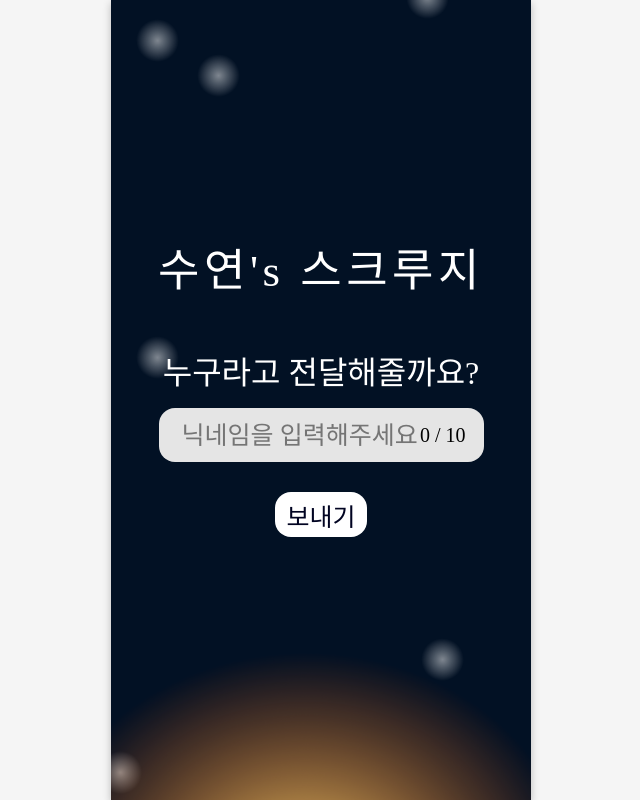
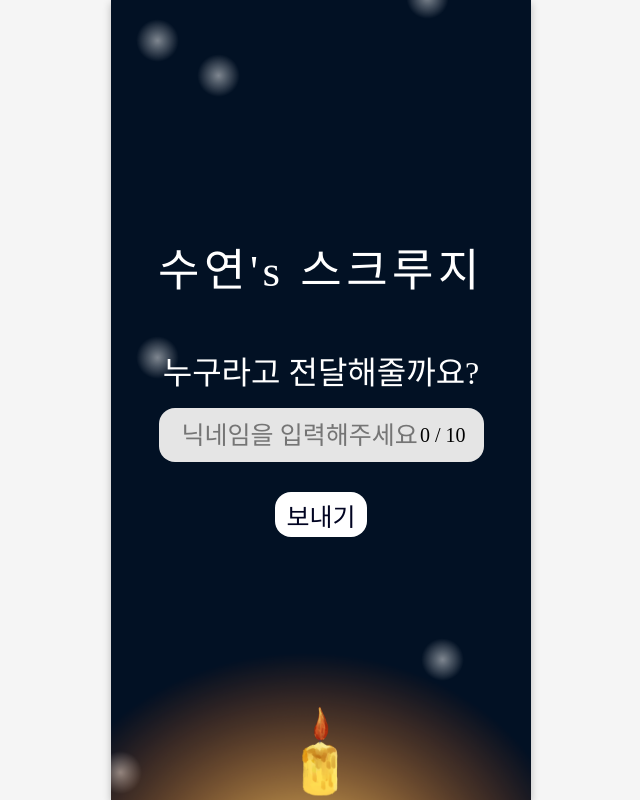
Before and after one commit to Dear-My-Scrooge/Dear-My-Scrooge-Front, a React (Vite) app: page /nickname in a window 1280 px wide. Shown: the whole page, without its empty margins (319-959 px from the left). Built offline with nearby package versions, Linux system fonts and the light colour scheme; a web font is replaced by a local one.

Commit message:
:sparkles: Feat: 촛불 컴포넌트 생성

```diff
--- /dev/null
+++ b/src/components/candle/Candle.jsx
@@ -0,0 +1,16 @@
+import React from "react";
+import { Link } from "react-router-dom";
+import * as S from "./style";
+import CandleIcon from "../../assets/images/icon/candle.png";
+
+function Candle() {
+  return (
+    <>
+      <Link to="/about">
+        <S.Candle src={CandleIcon} alt="촛불 아이콘" />
+      </Link>
+    </>
+  );
+}
+
+export default Candle;
--- /dev/null
+++ b/src/components/candle/style.jsx
@@ -0,0 +1,7 @@
+import { styled } from "styled-components";
+
+// 촛불 - about 페이지 버튼
+export const Candle = styled.img`
+  display: flex;
+  width: 72px;
+`;
--- a/src/pages/nickname/Nickname.jsx
+++ b/src/pages/nickname/Nickname.jsx
@@ -1,5 +1,6 @@
 import React, { useState } from "react";
 import * as S from "./style";
+import Candle from "../../components/candle/Candle";
 
 function Nickname() {
   let [inputCount, setInputCount] = useState(0);
@@ -23,6 +24,10 @@ function Nickname() {
           <S.NicknameCnt>{inputCount} / 10</S.NicknameCnt>
         </S.NicknameInputWrapper>
         <S.SendButton>보내기</S.SendButton>
+
+        <S.CandleWrapper>
+          <Candle />
+        </S.CandleWrapper>
       </S.NicknameWrapper>
     </>
   );
--- a/src/pages/nickname/style.jsx
+++ b/src/pages/nickname/style.jsx
@@ -75,3 +75,9 @@ export const NicknameCnt = styled.div`
 export const NicknameInputWrapper = styled.div`
   position: relative;
 `;
+
+export const CandleWrapper = styled.div`
+  position: fixed;
+  bottom: 0;
+  width: 72px;
+`;
```
